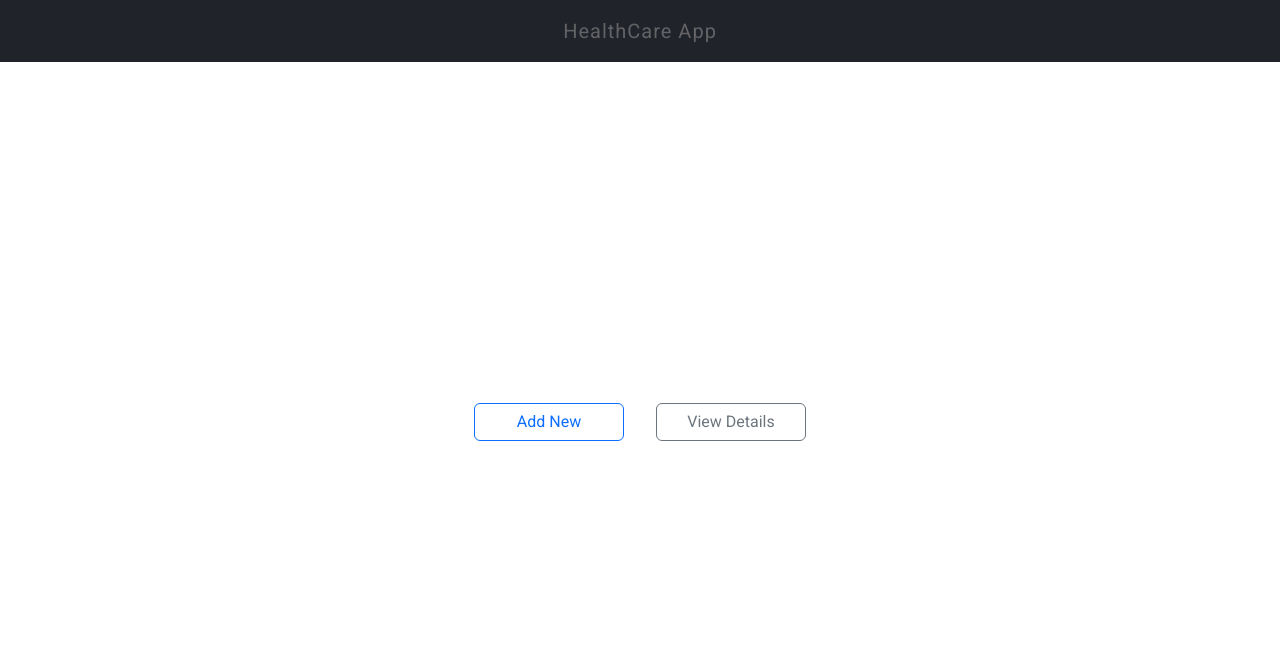
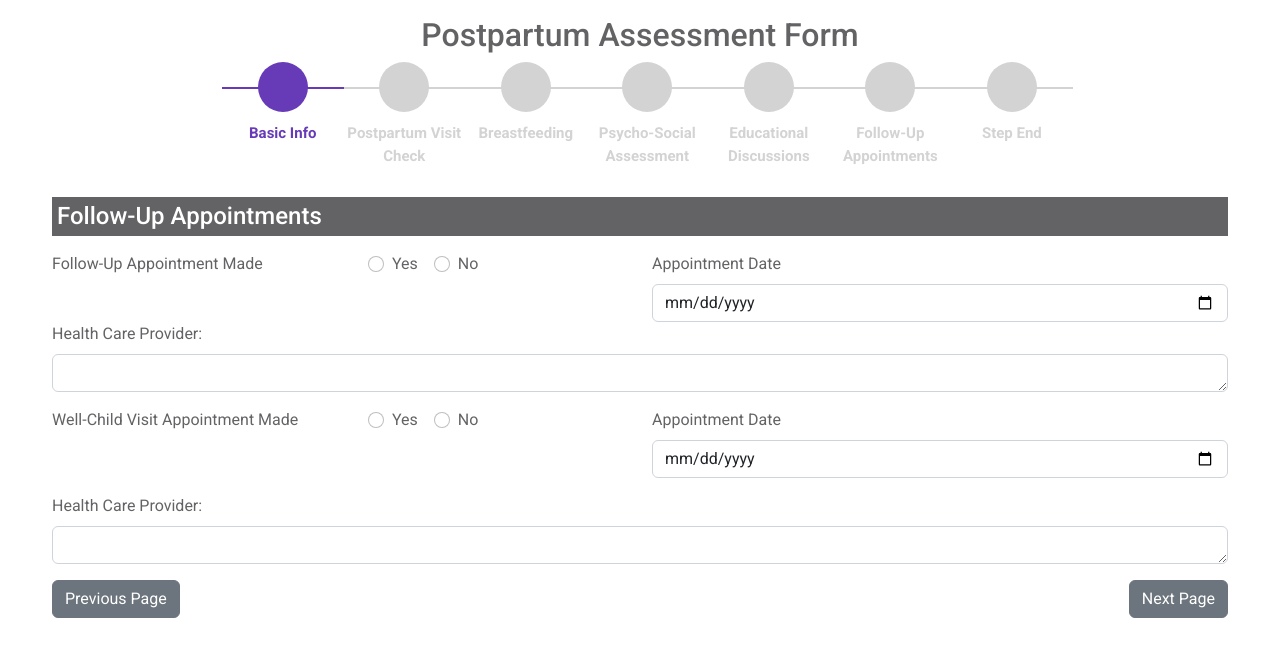
Before and after one commit to rajashriudhoji/healthCareRFP, a React (Create React App) app in the folder healthCare-Frontend/: page /step-six in a window 1280 px wide. Before the commit this address led to /. Shown: the top 656 px of the page. Built offline with nearby package versions, Linux system fonts and the light colour scheme.

Commit message:
Added component6

```diff
--- a/healthCare-Frontend/src/components/assessment-form/step-end/StepEnd.js
+++ b/healthCare-Frontend/src/components/assessment-form/step-end/StepEnd.js
@@ -32,7 +32,7 @@ const StepEnd = () => {
 
   const handlePreviousClick = () => {
     decrementStep();
-    navigate("/step-three");
+    navigate("/step-six");
   };
 
   return (
--- /dev/null
+++ b/healthCare-Frontend/src/components/assessment-form/step-six/StepSix.js
@@ -0,0 +1,248 @@
+import { useContext } from "react";
+import { Button, Col, Form, Row } from "react-bootstrap";
+import { useForm } from "react-hook-form";
+import { useNavigate } from "react-router-dom";
+import DataContext from "../../../context/DataContext";
+import Stepper from "../../stepper/Stepper";
+import {
+  ATLEAST_ONE_SELECT,
+  NEXT_BUTTON_TEXT,
+  PREVIOUS_BUTTON_TEXT,
+  REQUIRED_ERROR_MSG,
+} from "../../utils/constants";
+import Header from "../form-header/Header";
+import "../step-one/stepone.css";
+
+const StepSix = () => {
+  const navigate = useNavigate();
+  const { setData, incrementStep, decrementStep, step, data } =
+    useContext(DataContext);
+  const {
+    register,
+    handleSubmit,
+    formState: { errors },
+  } = useForm({
+    defaultValues: {
+      appointmentDate:
+        data?.patientFollowUpAppointments?.pFollowupAppointment
+          ?.appointmentDate,
+      childFollowupAppointment_appointmentDate:
+        data?.patientFollowUpAppointments?.childFollowupAppointment
+          ?.appointmentDate,
+      childFollowupAppointment_healthCare:
+        data?.patientFollowUpAppointments?.childFollowupAppointment?.healthCare,
+      childFollowupAppointment_isAppointmentTaken:
+        data?.patientFollowUpAppointments?.childFollowupAppointment
+          ?.isAppointmentTaken,
+      healthCare:
+        data?.patientFollowUpAppointments?.pFollowupAppointment?.healthCare,
+      isAppointmentTaken:
+        data?.patientFollowUpAppointments?.pFollowupAppointment
+          ?.isAppointmentTaken,
+    },
+  });
+
+  const handleFormSubmit = (values) => {
+    console.log(values);
+    const {
+      appointmentDate,
+      childFollowupAppointment_appointmentDate,
+      childFollowupAppointment_healthCare,
+      childFollowupAppointment_isAppointmentTaken,
+      healthCare,
+      isAppointmentTaken,
+    } = values;
+    setData((prev) => ({
+      ...prev,
+      patientFollowUpAppointments: {
+        pFollowupAppointment: {
+          isAppointmentTaken: isAppointmentTaken === "Yes" ? true : false,
+          appointmentDate: appointmentDate,
+          healthCare: healthCare,
+        },
+        childFollowupAppointment: {
+          isAppointmentTaken:
+            childFollowupAppointment_isAppointmentTaken === "Yes"
+              ? true
+              : false,
+          appointmentDate: childFollowupAppointment_appointmentDate,
+          healthCare: childFollowupAppointment_healthCare,
+        },
+      },
+    }));
+    incrementStep();
+    navigate("/step-end");
+  };
+
+  const handlePreviousClick = () => {
+    decrementStep();
+    navigate("/step-five");
+  };
+
+  return (
+    <div>
+      <Header />
+      <Stepper step={step} />
+      <div className="step-form container step-three">
+        <Form onSubmit={handleSubmit(handleFormSubmit)}>
+          <h4 className="form-heading">Follow-Up Appointments</h4>
+          <Row>
+            <Col>
+              <Row>
+                <Col>
+                  <Form.Label>Follow-Up Appointment Made</Form.Label>
+                </Col>
+                <Col>
+                  <Form.Group
+                    className="baby-gender"
+                    controlId="isAppointmentTaken"
+                  >
+                    <Form.Check
+                      type="radio"
+                      label="Yes"
+                      value="true"
+                      {...register("isAppointmentTaken", {
+                        required: true,
+                      })}
+                    />
+                    <Form.Check
+                      type="radio"
+                      label="No"
+                      value="false"
+                      {...register("isAppointmentTaken", {
+                        required: true,
+                      })}
+                    />
+                    {errors.isAppointmentTaken && (
+                      <p className="errorMsg">{ATLEAST_ONE_SELECT}</p>
+                    )}
+                  </Form.Group>
+                </Col>
+              </Row>
+            </Col>
+            <Col>
+              <Form.Group controlId="appointmentDate">
+                <Form.Label>Appointment Date</Form.Label>
+                <Form.Control
+                  type="date"
+                  placeholder="Enter your appointment's date"
+                  {...register("appointmentDate", {
+                    required: true,
+                  })}
+                />
+                {errors.appointmentDate && (
+                  <p className="errorMsg">{REQUIRED_ERROR_MSG}</p>
+                )}
+              </Form.Group>
+            </Col>
+          </Row>
+          <Form.Group className="mb-3" controlId="healthCare">
+            <Form.Label>Health Care Provider:</Form.Label>
+            <Form.Control
+              as="textarea"
+              rows={1}
+              className="address"
+              {...register("healthCare", {
+                required: true,
+              })}
+            />
+            {errors.healthCare && (
+              <p className="errorMsg">{REQUIRED_ERROR_MSG}</p>
+            )}
+          </Form.Group>
+          <Row>
+            <Col>
+              <Row>
+                <Col>
+                  <Form.Label>Well-Child Visit Appointment Made</Form.Label>
+                </Col>
+                <Col>
+                  <Form.Group
+                    className="mb-3 baby-gender"
+                    controlId="childFollowupAppointment"
+                  >
+                    <Form.Check
+                      type="radio"
+                      label="Yes"
+                      value="Yes"
+                      {...register(
+                        "childFollowupAppointment_isAppointmentTaken",
+                        {
+                          required: true,
+                        }
+                      )}
+                    />
+                    <Form.Check
+                      type="radio"
+                      label="No"
+                      value="No"
+                      {...register(
+                        "childFollowupAppointment_isAppointmentTaken",
+                        {
+                          required: true,
+                        }
+                      )}
+                    />
+                    {errors.childFollowupAppointment_isAppointmentTaken && (
+                      <p className="errorMsg">{ATLEAST_ONE_SELECT}</p>
+                    )}
+                  </Form.Group>
+                </Col>
+              </Row>
+            </Col>
+            <Col>
+              <Form.Group
+                className="mb-3"
+                controlId="childFollowupAppointment_appointmentDate"
+              >
+                <Form.Label>Appointment Date</Form.Label>
+                <Form.Control
+                  type="date"
+                  placeholder="Enter your appointment's date"
+                  {...register("childFollowupAppointment_appointmentDate", {
+                    required: true,
+                  })}
+                />
+                {errors.childFollowupAppointment_appointmentDate && (
+                  <p className="errorMsg">{REQUIRED_ERROR_MSG}</p>
+                )}
+              </Form.Group>
+            </Col>
+          </Row>
+          <Form.Group
+            className="mb-3"
+            controlId="childFollowupAppointment_healthCare"
+          >
+            <Form.Label>Health Care Provider:</Form.Label>
+            <Form.Control
+              as="textarea"
+              rows={1}
+              className="address"
+              {...register("childFollowupAppointment_healthCare", {
+                required: true,
+              })}
+            />
+            {errors.childFollowupAppointment_healthCare && (
+              <p className="errorMsg">{REQUIRED_ERROR_MSG}</p>
+            )}
+          </Form.Group>
+
+          <Form.Group className="mb-3 buttons">
+            <Button
+              variant="secondary"
+              type="button"
+              onClick={handlePreviousClick}
+            >
+              {PREVIOUS_BUTTON_TEXT}
+            </Button>
+            <Button variant="secondary" type="submit">
+              {NEXT_BUTTON_TEXT}
+            </Button>
+          </Form.Group>
+        </Form>
+      </div>
+    </div>
+  );
+};
+
+export default StepSix;
--- a/healthCare-Frontend/src/components/assessment-form/step-three/StepThree.js
+++ b/healthCare-Frontend/src/components/assessment-form/step-three/StepThree.js
@@ -24,9 +24,9 @@ const StepThree = () => {
   } = useForm({
     defaultValues: {
       isBreastfeeding:
-        data?.patientBreastFeeding?.isBreastfeeding === true ? "true" : "false",
-      feedLength: data?.patientBreastFeeding?.feedLength,
-      feedFrequency: data?.patientBreastFeeding?.feedFrequency,
+        data?.p_breastFeeding?.isBreastfeeding === true ? "true" : "false",
+      feedLength: data?.p_breastFeeding?.feedLength,
+      feedFrequency: data?.p_breastFeeding?.feedFrequency,
       supplimentFormula:
         data?.patientBreastFeeding?.supplimentFormula === true
           ? "true"
@@ -65,22 +65,22 @@ const StepThree = () => {
     } = values;
     setData((prev) => ({
       ...prev,
-      patientBreastFeeding: {
-        isBreastfeeding: isBreastfeeding === "true" ? true : false,
+      p_breastFeeding: {
+        isBreastfeeding: isBreastfeeding === "Yes" ? true : false,
         feedLength,
         feedFrequency,
-        supplimentFormula: supplimentFormula === "true" ? true : false,
-        feedingComfort: feedingComfort === "true" ? true : false,
-        isNippleCracked: isNippleCracked === "true" ? true : false,
+        supplimentFormula: supplimentFormula === "Yes" ? true : false,
+        feedingComfort: feedingComfort === "Yes" ? true : false,
+        isNippleCracked: isNippleCracked === "Yes" ? true : false,
       },
       patientSafeSpacing: {
         birthControl: {
-          isUsed: birthControl_isUsed === "true" ? true : false,
+          isUsed: birthControl_isUsed === "Yes" ? true : false,
           details: birthControl_details,
         },
         birthControlAssess: {
           isAssessDone:
-            birthControlAssess_isAssessDone === "true" ? true : false,
+            birthControlAssess_isAssessDone === "Yes" ? true : false,
           details: birthControlAssess_details,
         },
       },
--- a/healthCare-Frontend/src/components/assessment-form/stepFive/StepFive.js
+++ b/healthCare-Frontend/src/components/assessment-form/stepFive/StepFive.js
@@ -96,8 +96,8 @@ const StepFive = () => {
         details: details,
       },
     }));
-    //incrementStep();
-    //navigate("/step-six");
+    incrementStep();
+    navigate("/step-six");
   };
 
   const handlePreviousClick = () => {
--- a/healthCare-Frontend/src/components/stepper/Stepper.js
+++ b/healthCare-Frontend/src/components/stepper/Stepper.js
@@ -22,7 +22,7 @@ function Stepper(props) {
             <strong>Educational Discussions</strong>
           </li>
           <li className={step >= 6 ? "active " : ""} id="confirm">
-            <strong>Step 6</strong>
+            <strong>Follow-Up Appointments</strong>
           </li>
           <li className={step >= 7 ? "active " : ""} id="confirm">
             <strong>Step End</strong>
--- a/healthCare-Frontend/src/index.js
+++ b/healthCare-Frontend/src/index.js
@@ -5,6 +5,7 @@ import { BrowserRouter, Navigate, Route, Routes } from "react-router-dom";
 import StepEnd from "./components/assessment-form/step-end/StepEnd";
 import StepFour from "./components/assessment-form/step-four/StepFour";
 import StepOne from "./components/assessment-form/step-one/StepOne";
+import StepSix from "./components/assessment-form/step-six/StepSix";
 import StepThree from "./components/assessment-form/step-three/StepThree";
 import StepTwo from "./components/assessment-form/step-two/StepTwo";
 import StepFive from "./components/assessment-form/stepFive/StepFive";
@@ -149,6 +150,18 @@ const AppRoutes = () => {
         isAny: false,
       },
     },
+    patientFollowUpAppointments: {
+      pFollowupAppointment: {
+        isAppointmentTaken: true,
+        appointmentDate: "",
+        healthCare: "",
+      },
+      childFollowupAppointment: {
+        isAppointmentTaken: true,
+        appointmentDate: "",
+        healthCare: "",
+      },
+    },
   });
 
   const [step, setStep] = useState(1);
@@ -187,6 +200,7 @@ const AppRoutes = () => {
         <Route path="/step-four" element={<StepFour />} />
         <Route path="/step-end" element={<StepEnd />} />
         <Route path="/step-five" element={<StepFive />} />
+        <Route path="/step-six" element={<StepSix />} />
         <Route path="*" element={<Navigate to="/" />} />
       </Routes>
     </DataContext.Provider>
```
